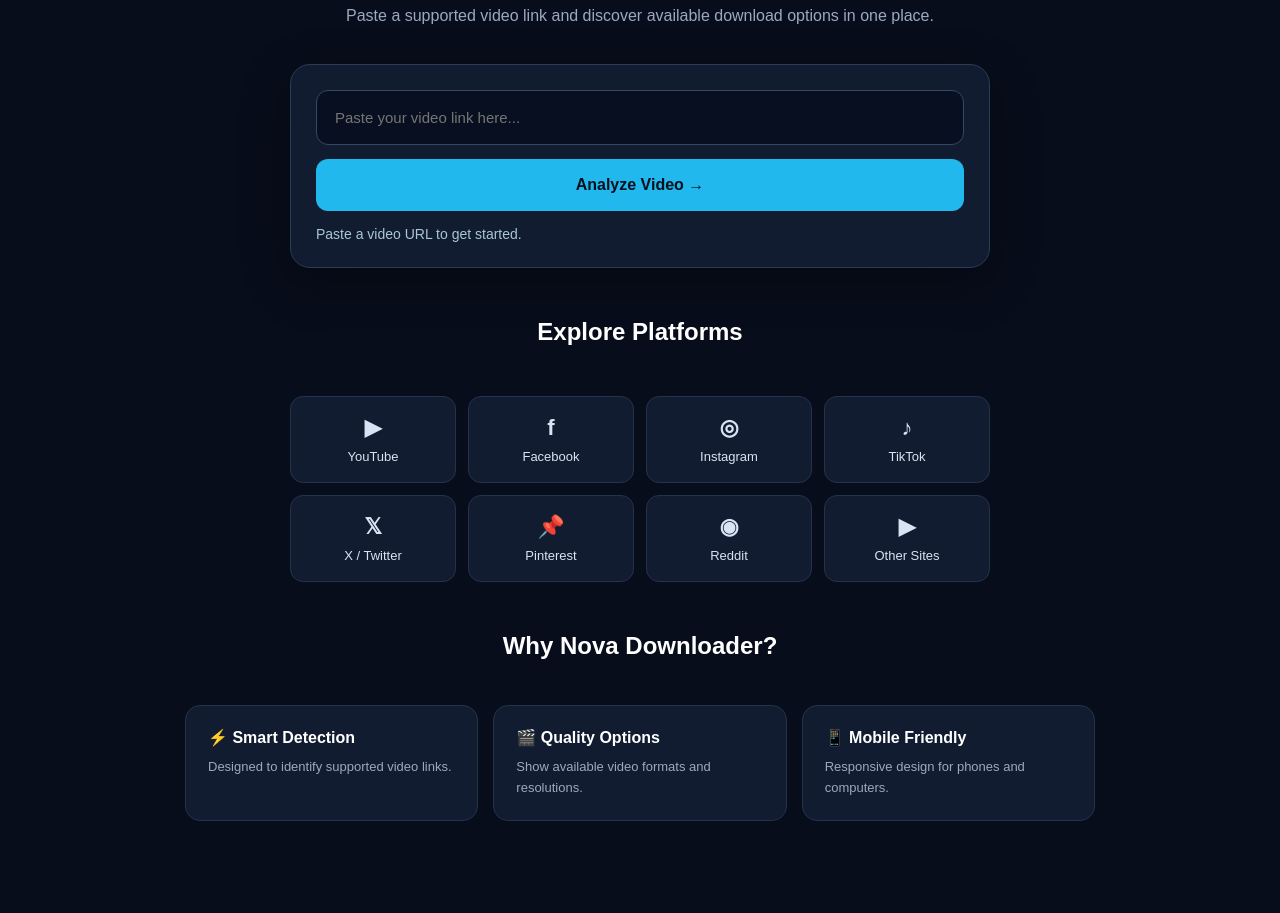
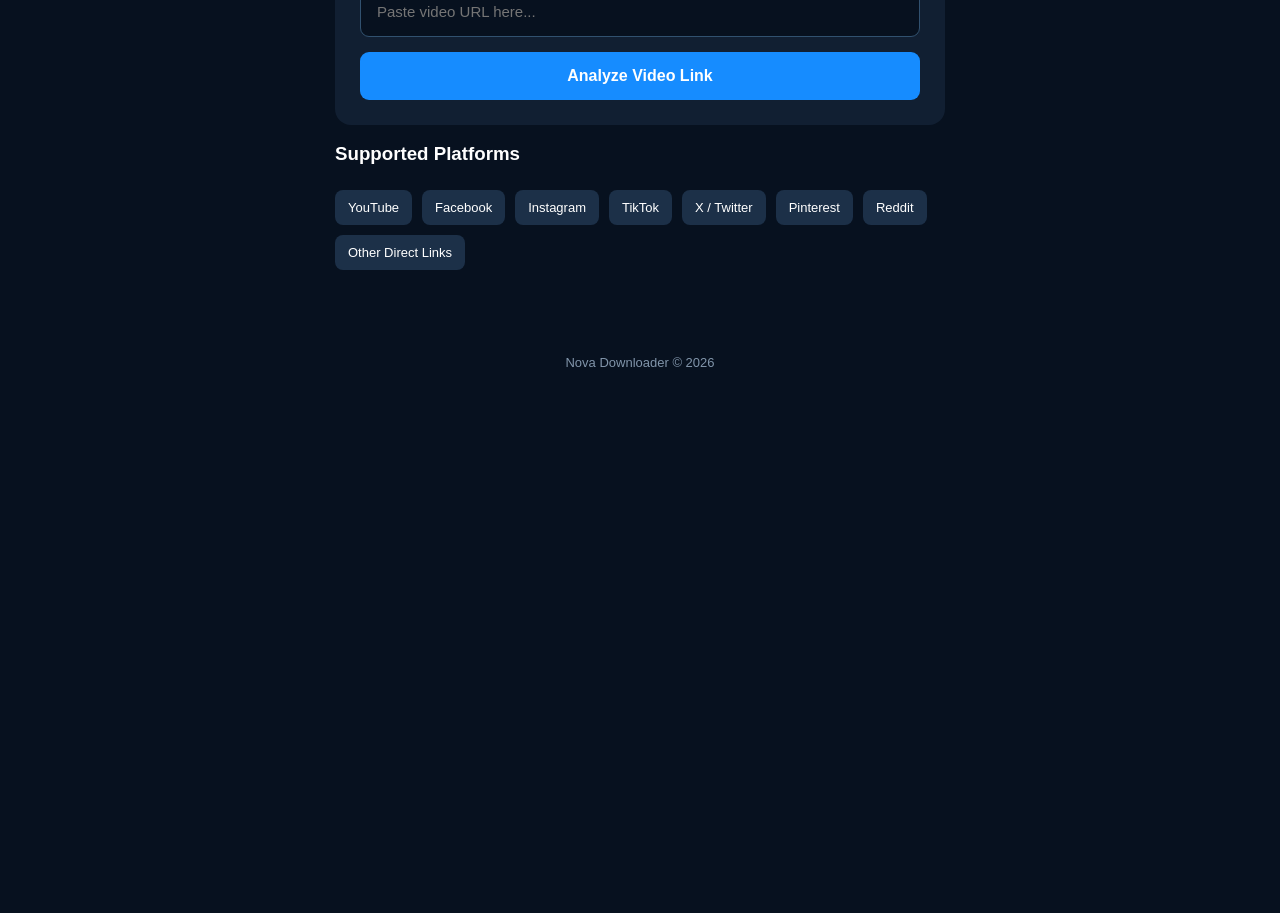
Before and after one commit to chaliraza0058/nova-downloader, a plain HTML site: page index.html in a window 1280 px wide. Shown: the part 367-1280 px from the top of the page. After the commit the page ends 800 px from the top, so only its background shows below. Drawn offline with Linux system fonts and the light colour scheme.

Commit message:
index.html

```diff
--- a/index.html
+++ b/index.html
@@ -4,181 +4,83 @@
 <head>
 <meta charset="UTF-8">
 <meta name="viewport" content="width=device-width, initial-scale=1.0">
-<meta name="theme-color" content="#080d1b">
 <title>Nova Downloader</title>
 <style>
-*{box-sizing:border-box;margin:0;padding:0}
-body{
- font-family:Arial,sans-serif;
- background:#080d1b;color:#fff;
- min-height:100vh;
-}
-header{
- display:flex;justify-content:space-between;
- align-items:center;padding:22px 7%;
- border-bottom:1px solid #202b42;
-}
-.logo{font-size:25px;font-weight:800;color:#55d6ff}
-.logo span{color:white}
-.menu{color:#aebbd0;font-size:14px}
-main{max-width:950px;margin:75px auto;padding:20px}
-.hero{text-align:center}
-.tag{
- display:inline-block;padding:9px 16px;
- background:#112b40;color:#55d6ff;
- border-radius:30px;font-size:12px;
- margin-bottom:22px
-}
-h1{font-size:clamp(35px,7vw,58px);line-height:1.1}
-h1 span{color:#55d6ff}
-.subtitle{
- color:#9ba9c0;margin:18px auto 35px;
- line-height:1.7;max-width:600px
-}
-.download-box{
- background:#111c30;border:1px solid #293c59;
- padding:25px;border-radius:20px;
- max-width:700px;margin:auto;
- box-shadow:0 15px 50px #0005
-}
-input{
- width:100%;padding:18px;
- border-radius:12px;border:1px solid #354765;
- background:#080f20;color:white;
- outline:none;font-size:15px
-}
-input:focus{border-color:#55d6ff}
-button{
- border:0;border-radius:12px;
- padding:17px;background:#21b8ed;
- color:#06101e;font-size:16px;
- font-weight:bold;cursor:pointer
-}
-#analyze{width:100%;margin-top:14px}
-#analyze:hover{background:#69d7ff}
-#message{margin-top:15px;color:#a9c6d8;font-size:14px}
-.platforms{
- display:grid;grid-template-columns:repeat(4,1fr);
- gap:12px;margin:50px auto;max-width:700px
-}
-.platform{
- background:#111c30;border:1px solid #24334b;
- padding:18px 8px;border-radius:13px;
- text-align:center;color:#d8e3f4;font-size:13px
-}
-.platform strong{display:block;font-size:22px;margin-bottom:8px}
-.features{
- display:grid;grid-template-columns:repeat(3,1fr);
- gap:15px;margin-top:45px
-}
-.feature{
- background:#111c30;padding:22px;
- border:1px solid #24334b;border-radius:15px
-}
-.feature strong{display:block;margin-bottom:10px}
-.feature p{color:#9ba9c0;font-size:13px;line-height:1.6}
-h2{text-align:center;margin:50px 0 20px}
-footer{
- text-align:center;padding:30px;
- border-top:1px solid #202b42;
- color:#8594aa;font-size:13px;margin-top:65px
-}
-@media(max-width:600px){
- main{margin:40px auto}
- .platforms{grid-template-columns:repeat(2,1fr)}
- .features{grid-template-columns:1fr}
- header{padding:18px 5%}
- .menu{font-size:12px}
-}
+*{box-sizing:border-box}
+body{margin:0;background:#07111f;color:white;font-family:Arial,sans-serif}
+header{text-align:center;padding:28px 15px}
+h1{color:#39aaff;font-size:32px}
+main{max-width:650px;margin:35px auto;padding:20px}
+.panel{background:#111f32;padding:25px;border-radius:16px}
+input{width:100%;padding:16px;border:1px solid #31516f;border-radius:9px;background:#07111f;color:white;font-size:15px}
+button{width:100%;padding:15px;margin-top:15px;border:0;border-radius:9px;background:#168cff;color:white;font-weight:bold;font-size:16px}
+#result{margin-top:20px;padding:15px;border-radius:9px;display:none;line-height:1.6}
+.success{background:#123d35;color:#a7ffdc}
+.error{background:#48252c;color:#ffc2c2}
+.platforms{display:flex;flex-wrap:wrap;gap:10px;margin-top:25px}
+.platforms span{background:#1c3048;padding:10px 13px;border-radius:8px;font-size:13px}
+footer{text-align:center;color:#8195aa;padding:30px;font-size:13px}
 </style>
 </head>
 <body>
+<header>
+<h1>🚀 NOVA DOWNLOADER</h1>
+<p>Smart Video Link Detection</p>
+</header>
+<main>
+<div class="panel">
+<h2>Download Your Video</h2>
+<p>Paste your video link below</p>
+<input id="videoUrl" type="url" placeholder="Paste video URL here...">
+<button onclick="detectPlatform()">Analyze Video Link</button>
+<div id="result"></div>
+</div>
+<h3>Supported Platforms</h3>
+<div class="platforms">
+<span>YouTube</span><span>Facebook</span>
+<span>Instagram</span><span>TikTok</span>
+<span>X / Twitter</span><span>Pinterest</span>
+<span>Reddit</span><span>Other Direct Links</span>
+</div>
+</main>
+<footer>Nova Downloader © 2026</footer>
+<script>
+function detectPlatform(){
+ const input=document.getElementById("videoUrl").value.trim();
+ const result=document.getElementById("result");
+ result.style.display="block";
+ result.className="";
 
-<header>
- <div class="logo">NOVA<span> DOWNLOADER</span></div>
- <div class="menu">Fast • Simple • Smart</div>
-</header>
-
-<main>
- <section class="hero">
-  <div class="tag">✦ YOUR SMART VIDEO DOWNLOADER</div>
-  <h1>Download Videos<br><span>Made Simple.</span></h1>
-  <p class="subtitle">
-   Paste a supported video link and discover
-   available download options in one place.
-  </p>
- </section>
-
- <section class="download-box">
-  <input id="videoUrl" type="url"
-   placeholder="Paste your video link here..."
-   aria-label="Video URL">
-  <button id="analyze">Analyze Video →</button>
-  <p id="message" role="status">
-   Paste a video URL to get started.
-  </p>
- </section>
-
- <h2>Explore Platforms</h2>
- <section class="platforms">
-  <div class="platform"><strong>▶</strong>YouTube</div>
-  <div class="platform"><strong>f</strong>Facebook</div>
-  <div class="platform"><strong>◎</strong>Instagram</div>
-  <div class="platform"><strong>♪</strong>TikTok</div>
-  <div class="platform"><strong>𝕏</strong>X / Twitter</div>
-  <div class="platform"><strong>📌</strong>Pinterest</div>
-  <div class="platform"><strong>◉</strong>Reddit</div>
-  <div class="platform"><strong>▶</strong>Other Sites</div>
- </section>
-
- <h2>Why Nova Downloader?</h2>
- <section class="features">
-  <div class="feature">
-   <strong>⚡ Smart Detection</strong>
-   <p>Designed to identify supported video links.</p>
-  </div>
-  <div class="feature">
-   <strong>🎬 Quality Options</strong>
-   <p>Show available video formats and resolutions.</p>
-  </div>
-  <div class="feature">
-   <strong>📱 Mobile Friendly</strong>
-   <p>Responsive design for phones and computers.</p>
-  </div>
- </section>
-</main>
-
-<footer>
- © 2026 Nova Downloader. All rights reserved.
-</footer>
-
-<script>
-const input = document.getElementById("videoUrl");
-const button = document.getElementById("analyze");
-const message = document.getElementById("message");
-
-button.addEventListener("click", () => {
- const value = input.value.trim();
-
- if (!value) {
-  message.textContent = "Please paste a video link first.";
+ if(!input){
+  result.className="error";
+  result.innerText="Please paste a video link first.";
   return;
  }
 
- try {
-  const url = new URL(value);
+ let url;
+ try{
+  url=new URL(input);
+  if(!["http:","https:"].includes(url.protocol)) throw Error();
+ }catch(e){
+  result.className="error";
+  result.innerText="Invalid link. Please enter a valid URL.";
+  return;
+ }
 
-  if (!["http:","https:"].includes(url.protocol)) {
-   throw new Error("Invalid protocol");
-  }
+ const host=url.hostname.toLowerCase().replace(/^www\./,"");
+ let platform="Other Website";
 
-  message.textContent =
-   "Link received! Video analysis engine will be connected in Phase 2.";
- } catch {
-  message.textContent = "Please enter a valid video URL.";
- }
-});
+ if(host==="youtube.com"||host==="youtu.be"||host.endsWith(".youtube.com")) platform="YouTube";
+ else if(host==="facebook.com"||host==="fb.watch"||host.endsWith(".facebook.com")) platform="Facebook";
+ else if(host==="instagram.com"||host.endsWith(".instagram.com")) platform="Instagram";
+ else if(host==="tiktok.com"||host.endsWith(".tiktok.com")) platform="TikTok";
+ else if(host==="x.com"||host==="twitter.com"||host.endsWith(".twitter.com")) platform="X / Twitter";
+ else if(host==="pinterest.com"||host==="pin.it"||host.endsWith(".pinterest.com")) platform="Pinterest";
+ else if(host==="reddit.com"||host==="redd.it"||host.endsWith(".reddit.com")) platform="Reddit";
+
+ result.className="success";
+ result.innerHTML="<strong>Platform detected: "+platform+"</strong><br>Link received successfully!<br><small>Actual download support will be added through permitted methods in a later phase.</small>";
+}
 </script>
-
 </body>
 </html>
```
